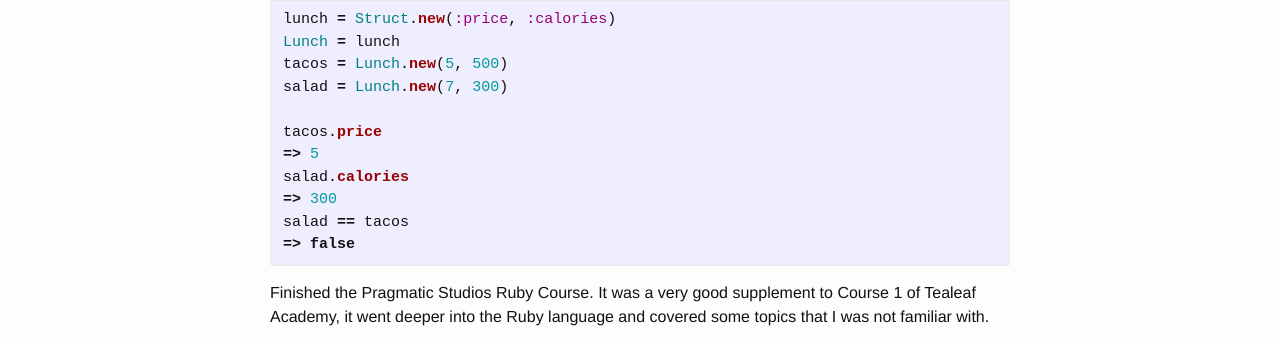
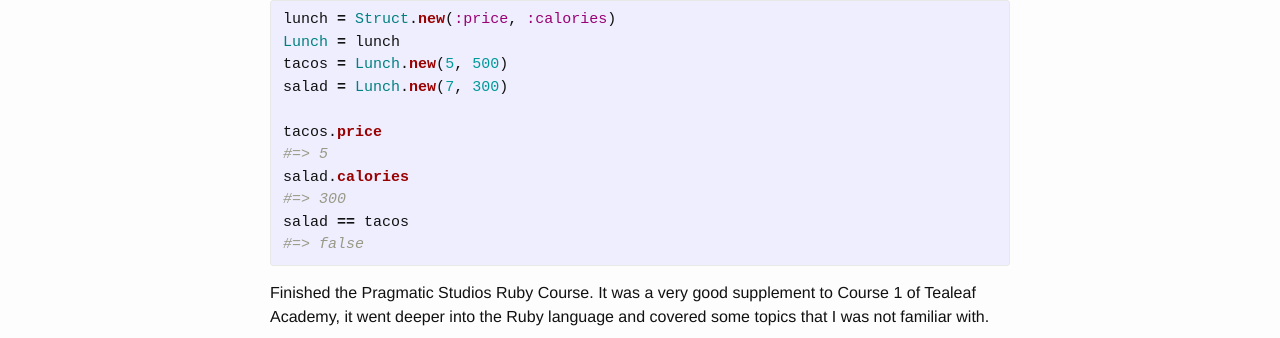
Before and after one commit to kgabinete08/kgabinete08.github.io, a Jekyll site: the page built from _posts/2015-02-18-pragamatic-studios-ruby-course.markdown, in a window 1280 px wide. Shown: the part 263-601 px from the top of the page. Built offline with Jekyll 4.4.1, drawn with Linux system fonts in a browser that asks for light colours.

Commit message:
fixed return formatting

```diff
--- a/_posts/2015-02-18-pragamatic-studios-ruby-course.markdown
+++ b/_posts/2015-02-18-pragamatic-studios-ruby-course.markdown
@@ -13,11 +13,11 @@ tacos = Lunch.new(5, 500)
 salad = Lunch.new(7, 300)
 
 tacos.price
-=> 5
+#=> 5
 salad.calories
-=> 300
+#=> 300
 salad == tacos
-=> false
+#=> false
 {% endhighlight linenos %}
 
 Finished the Pragmatic Studios Ruby Course.  It was a very good supplement to Course 1 of Tealeaf Academy, it went deeper into the Ruby language and covered some topics that I was not familiar with.
```
